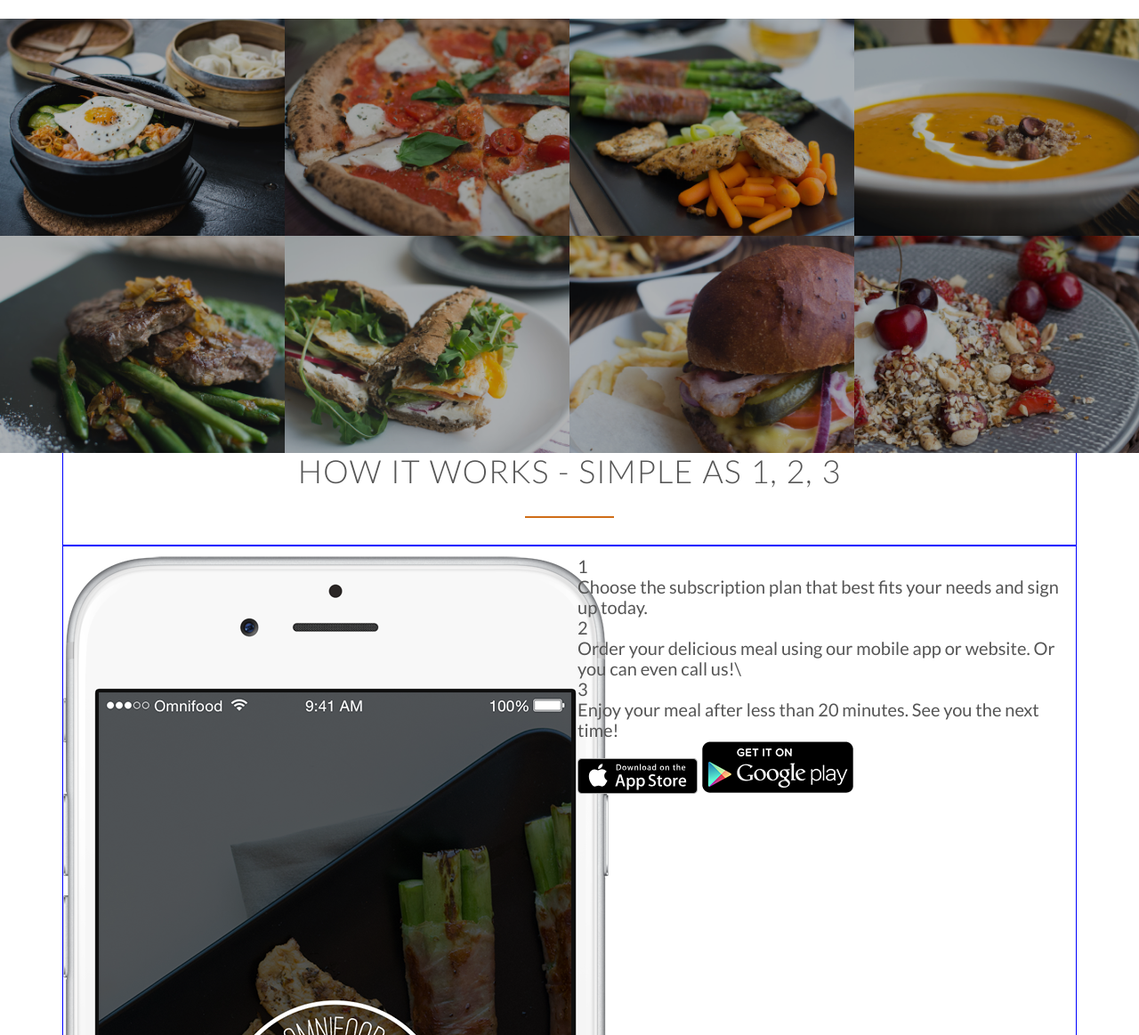
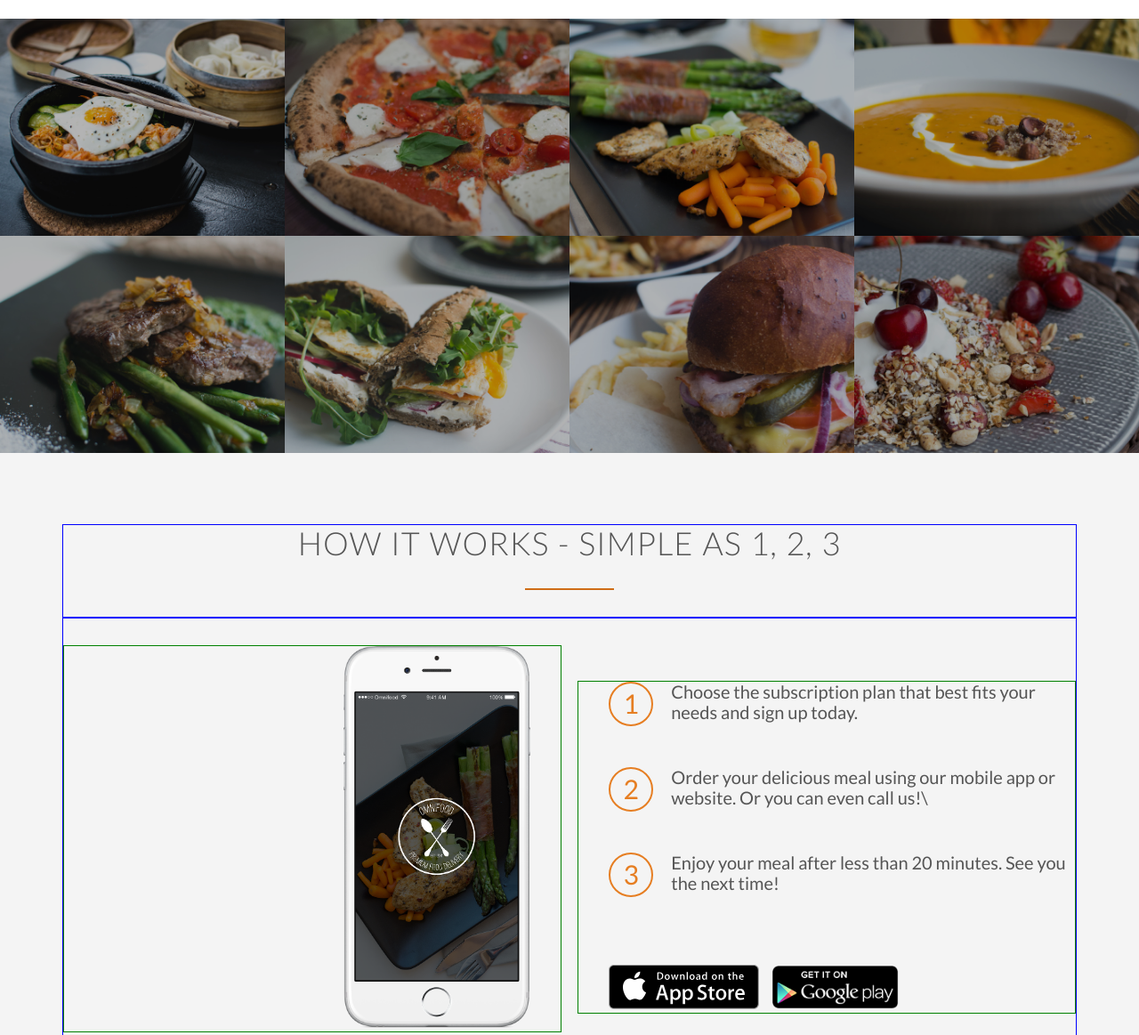
Before and after one commit to alexangria1992/omnifood-website, a plain HTML site: page index.html in a window 1280 px wide. Shown: the part 1447-2610 px from the top of the page at 89% size. Drawn offline with Linux system fonts and the light colour scheme; files whose address does not match are found by name.

Commit message:
How-it-Works Section styling

```diff
--- a/index.html
+++ b/index.html
@@ -93,7 +93,7 @@
     </section>
 
     <section class="section-meals">
-      <ul class="meals-showcase">
+      <ul class="meals-showcase clearfix">
         <li>
           <figure class="meal-photo">
             <img src="resources/img/1.jpg" alt="" />
@@ -115,7 +115,7 @@
           </figure>
         </li>
       </ul>
-      <ul class="meals-showcase">
+      <ul class="meals-showcase clearfix">
         <li>
           <figure class="meal-photo">
             <img src="resources/img/5.jpg" alt="" />
@@ -144,10 +144,10 @@
         <h2>How it works - Simple as 1, 2, 3</h2>
       </div>
       <div class="row">
-        <div class="col span-1-of-2">
-          <img src="./resources/img/app-iPhone.png" alt="" />
+        <div class="col span-1-of-2 steps-box">
+          <img src="./resources/img/app-iPhone.png" alt="" class="app-screen" />
         </div>
-        <div class="col span-1-of-2">
+        <div class="col span-1-of-2 steps-box">
           <div class="works-step">
             <div>1</div>
             <p>
--- a/resources/css/style.css
+++ b/resources/css/style.css
@@ -15,6 +15,17 @@ html {
   text-rendering: optimizeLegibility;
 }
 
+.clearfix {
+  zoom: 1;
+}
+
+.clearfix:after {
+  content: ".";
+  clear: both;
+  display: block;
+  height: 0;
+  visibility: hidden;
+}
 /*
 REUSABLE COMPONENTS
 */
@@ -240,3 +251,54 @@ MEALS SECTION
   transform: scale(1.03);
   opacity: 1;
 }
+
+/*
+HOW IT WORKS SECTION
+*/
+.section-steps {
+  background-color: #f4f4f4;
+}
+.steps-box {
+  border: 1px solid green;
+}
+
+.steps-box:first-child {
+  text-align: right;
+  padding-right: 3%;
+  margin-top: 30px;
+}
+
+.steps-box:last-child {
+  padding-left: 3%;
+  margin-top: 70px;
+}
+.app-screen {
+  width: 40%;
+}
+
+.works-step {
+  margin-bottom: 50px;
+}
+
+.works-step:last-of-type {
+  margin-bottom: 80px;
+}
+
+.works-step div {
+  color: #e67e22;
+  border: 2px solid #e67e22;
+  border-radius: 50%;
+  height: 50px;
+  width: 50px;
+  text-align: center;
+  padding: 5px;
+  float: left;
+  font-size: 150%;
+  margin-right: 20px;
+}
+
+.btn-app img {
+  height: 50px;
+  width: auto;
+  margin-right: 10px;
+}
```
